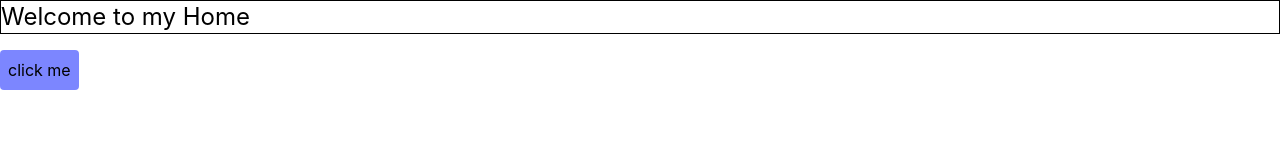
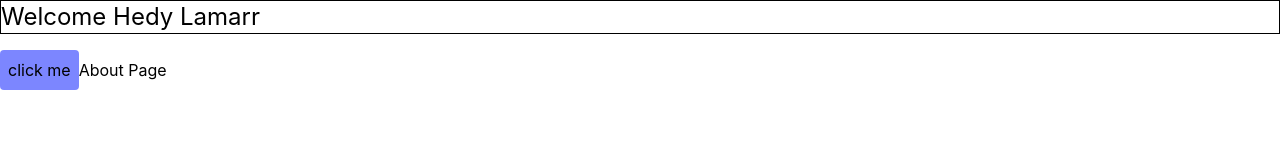
Before and after one commit to suleiman-hamza/food-by-aneke-cl, a React (Vite) app: page / in a window 1280 px wide. Shown: the top 160 px of the page. Built offline with nearby package versions, Linux system fonts and the light colour scheme.

Commit message:
changess

```diff
--- a/src/App.tsx
+++ b/src/App.tsx
@@ -1,12 +1,12 @@
-function App() {
-  return (
-    <>
-      <section>
-        <div>Hello vite</div>
-        <code>Test this code</code>
-      </section>
-    </>
-  );
-}
+// function App() {
+//   return (
+//     <>
+//       <section>
+//         <div>Hello vite</div>
+//         <code>Test this code</code>
+//       </section>
+//     </>
+//   );
+// }
 
-export default App;
+// export default App;
--- a/src/pages/About.tsx
+++ b/src/pages/About.tsx
@@ -1,3 +1,18 @@
+const products = [
+  { title: "Cabbage", id: 1 },
+  { title: "Garlic", id: 2 },
+  { title: "Apple", id: 3 },
+];
+
+const listItems = products.map((product) => {
+  <li key={product.id}>{product.title}</li>;
+});
+
 export default function About() {
-  return <p>Welcome to my About page</p>;
+  return (
+    <>
+      <p>Welcome to my About page</p>
+      <ul>{listItems}</ul>
+    </>
+  );
 }
--- a/src/pages/Home.tsx
+++ b/src/pages/Home.tsx
@@ -1,10 +1,18 @@
+import { Link } from "react-router";
 import CustomButton from "../components/CutomButton";
+
+const user = {
+  name: "Hedy Lamarr",
+  imageUrl: "https://react.dev/images/docs/scientists/yXOvdOSs.jpg",
+  imageSize: 90,
+};
 
 export default function Home() {
   return (
     <>
-      <p className="text-2xl border">Welcome to my Home</p>
+      <p className="text-2xl border">Welcome {user.name}</p>
       <CustomButton />
+      <Link to="/about">About Page</Link>
     </>
   );
 }
```
